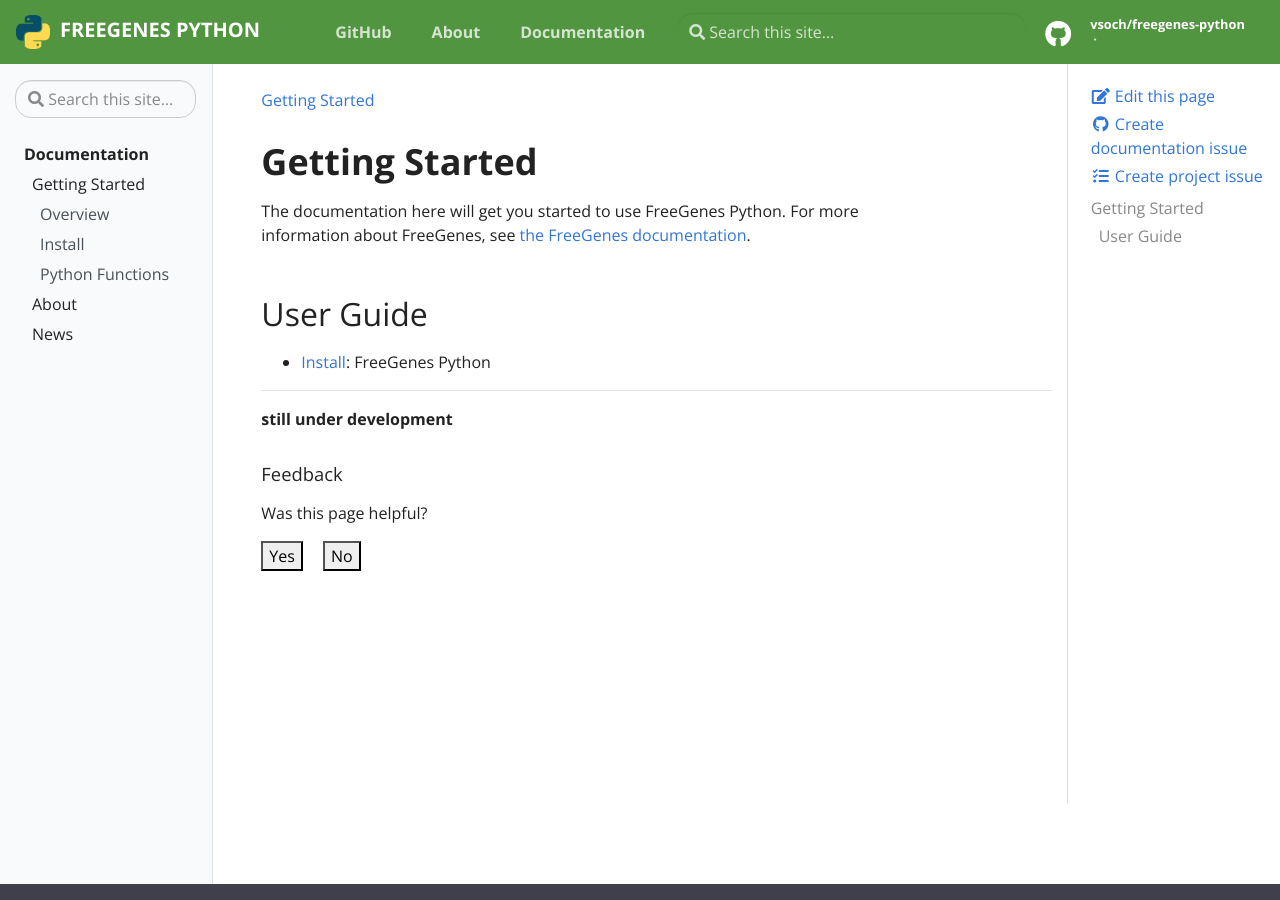
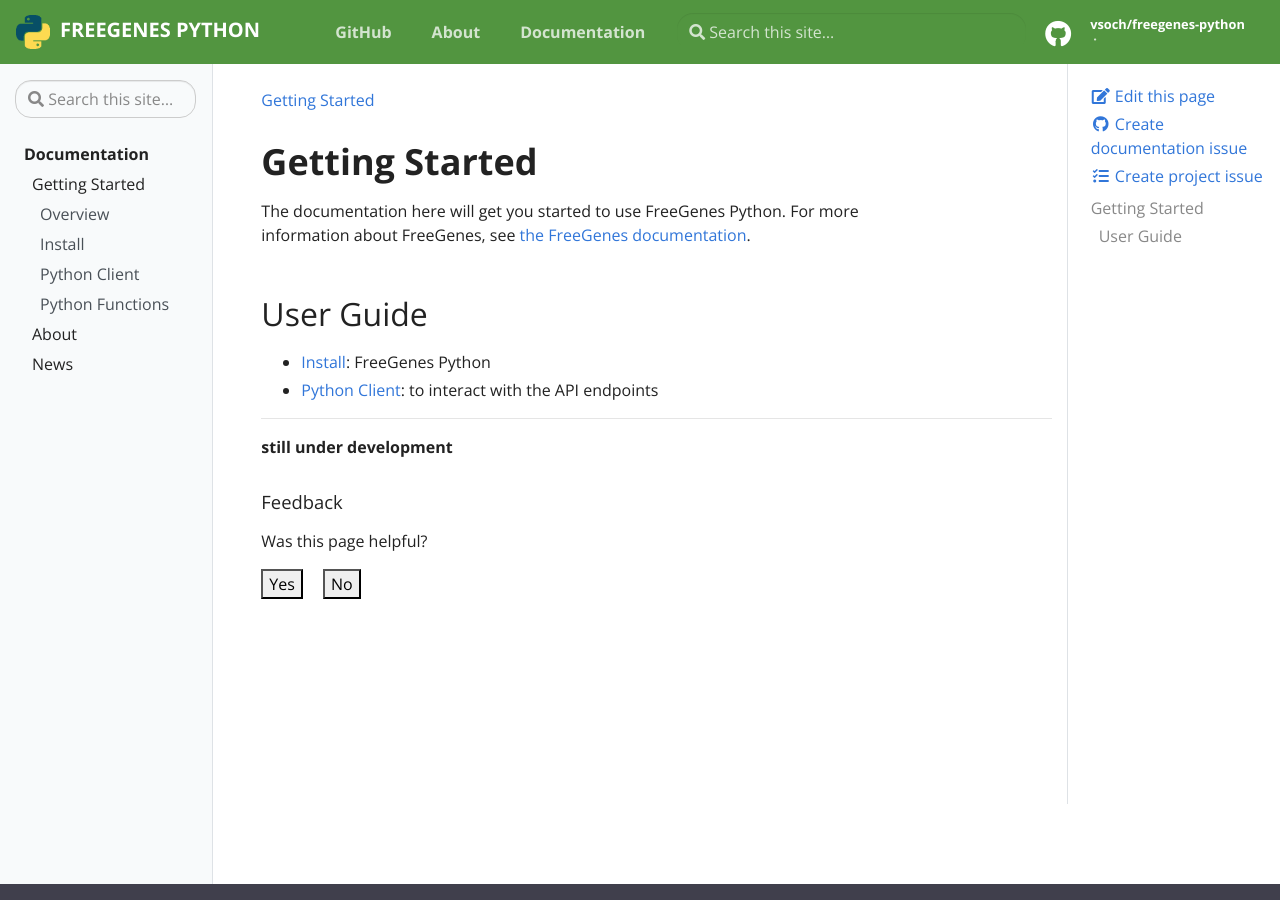
Before and after one commit to vsoch/freegenes-python, a Jekyll site: the page built from docs/_docs/getting-started/index.md, in a window 1280 px wide and 900 px high. Built offline with Jekyll 4.4.1, drawn with Linux system fonts in a browser that asks for light colours.

Commit message:
missing docs for python client
Signed-off-by: Vanessa Sochat <vsochat@stanford.edu>

```diff
--- a/docs/_data/toc.yml
+++ b/docs/_data/toc.yml
@@ -8,6 +8,8 @@
           url: "docs/getting-started/"
         - title: Install
           url: "docs/getting-started/install"
+        - title: Python Client
+          url: "docs/getting-started/python-client"
         - title: Python Functions
           url: "api"
     - title: "About"
--- a/docs/_docs/getting-started/index.md
+++ b/docs/_docs/getting-started/index.md
@@ -15,6 +15,7 @@
 ## User Guide
 
  - [Install]({{ site.baseurl }}/docs/getting-started/install): FreeGenes Python
+ - [Python Client]({{ site.baseurl }}/docs/getting-started/python-client): to interact with the API endpoints
 
 <hr>
 
```
